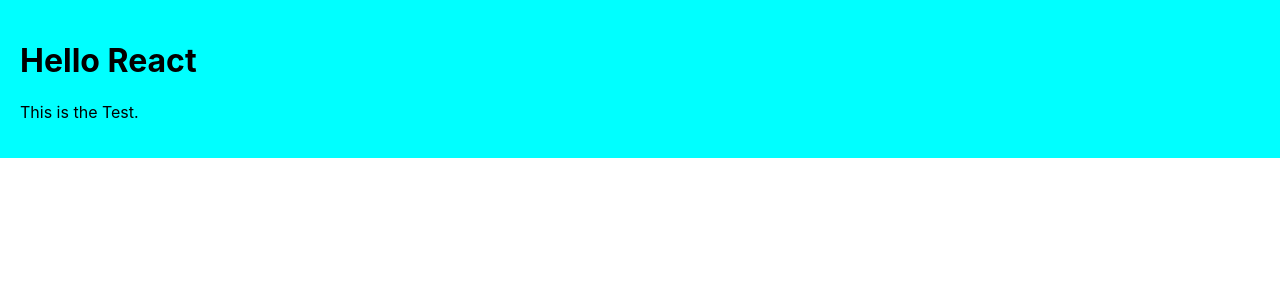
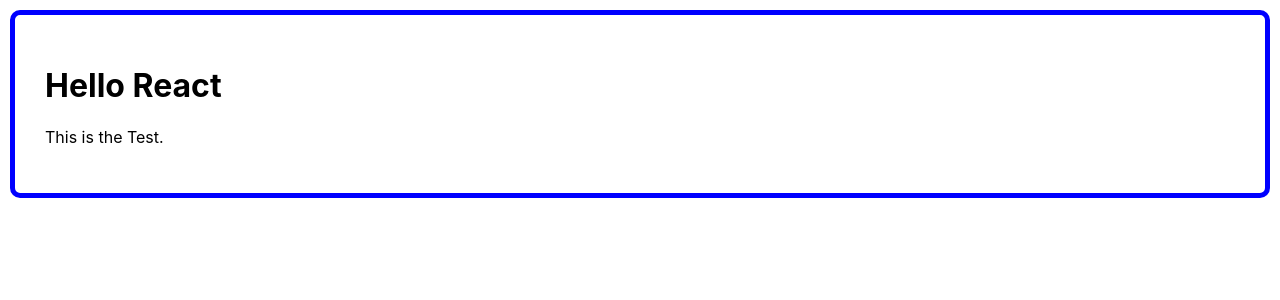
Before and after one commit to r1d3rzz/learn-React, a React (Create React App) app: page / in a window 1280 px wide. Shown: the top 300 px of the page. Built offline with nearby package versions, Linux system fonts and the light colour scheme.

Commit message:
adding styles objects in css style

```diff
--- a/src/Toolbar.js
+++ b/src/Toolbar.js
@@ -1,10 +1,25 @@
 import React from "react";
 
-import "./Toolbar.css";
+const styles = {
+  toolBar: {
+    backgroundColor: "cyan",
+    padding: 20,
+  },
+  borderStyle: {
+    border: "5px solid blue",
+    padding: 30,
+    margin: 10,
+    borderRadius: 10,
+  },
+};
 
 class Toolbar extends React.Component {
   render() {
-    return <div className="toolBar">{this.props.children}</div>;
+    return (
+      <div style={(styles.toolBar, styles.borderStyle)}>
+        {this.props.children}
+      </div>
+    );
   }
 }
 
```
